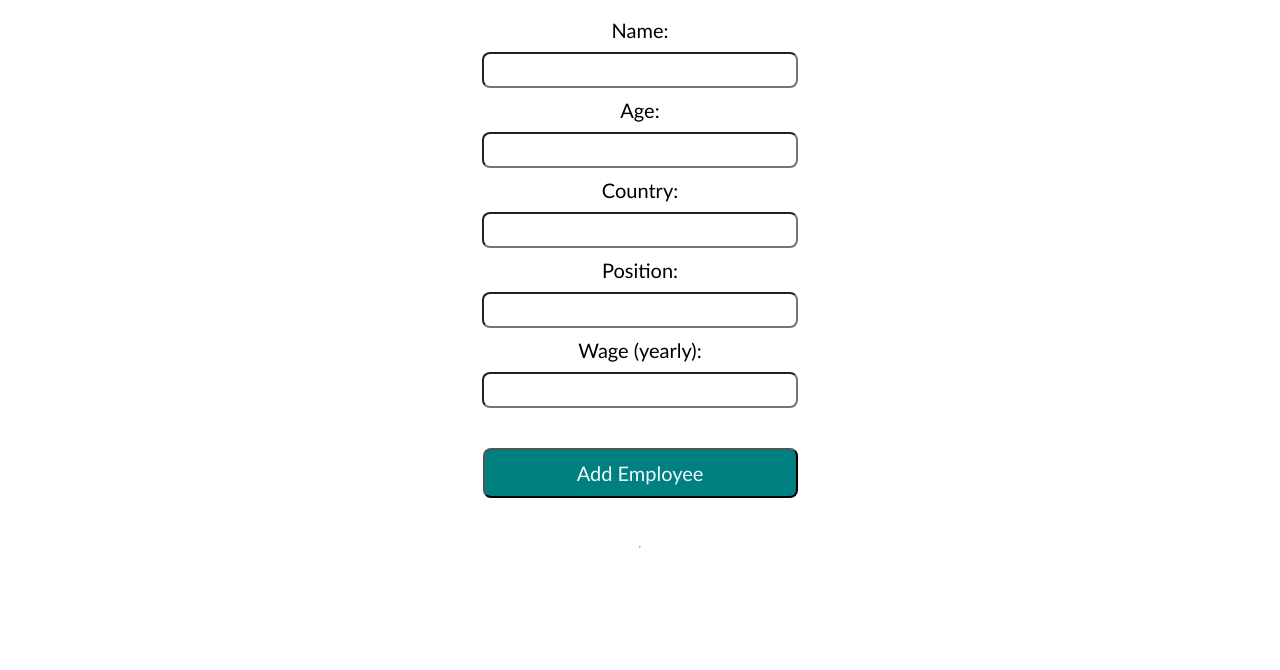
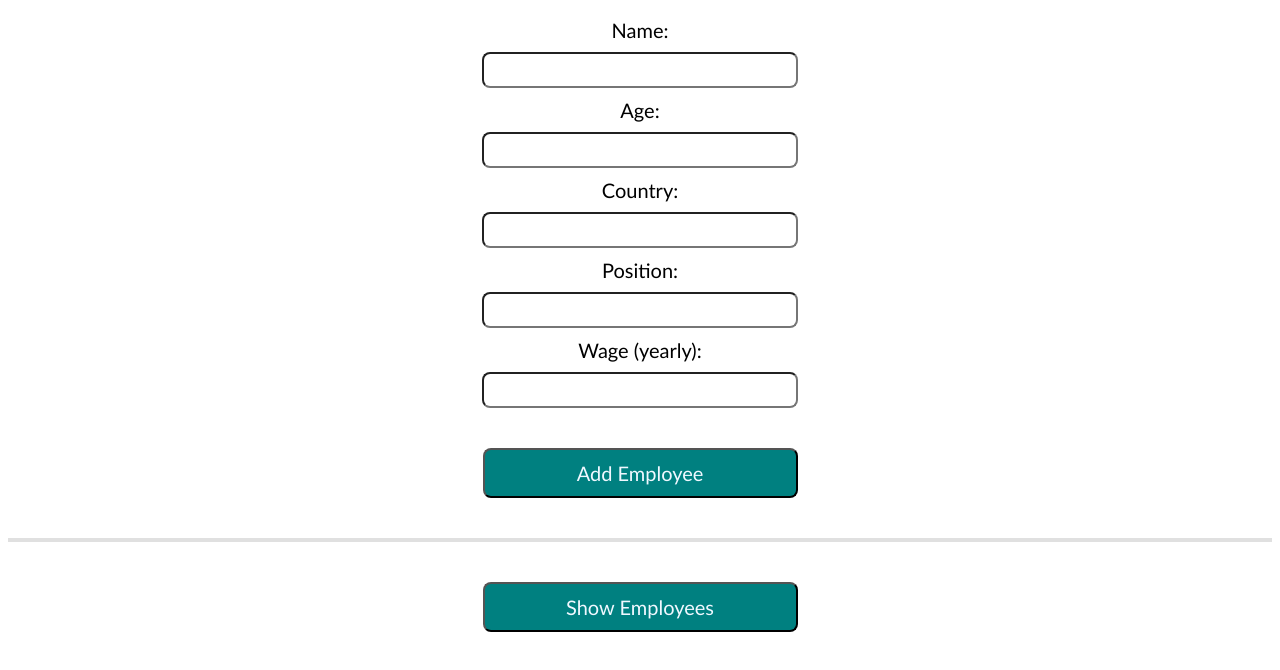
Before and after one commit to blksmth1725/SqlSimpleCrud, a React (Create React App) app in the folder client/: page / in a window 1280 px wide. Shown: the top 670 px of the page. Built offline with nearby package versions, Linux system fonts and the light colour scheme.

Commit message:
Add button to display empolyees in data base

```diff
--- a/client/src/App.css
+++ b/client/src/App.css
@@ -28,7 +28,7 @@
   border-radius: 8px;
 }
 
-.information button {
+button {
   width: 315px;
   height: 50px;
   border-radius: 8px;
@@ -40,6 +40,12 @@
   color: aliceblue;
 }
 
-.information button:hover {
+button:hover {
   cursor: pointer;
 }
+
+.employee {
+  display: flex;
+  flex-direction: column;
+  align-items: center;
+}
--- a/client/src/App.js
+++ b/client/src/App.js
@@ -1,5 +1,6 @@
 import { useState } from "react";
 import "./App.css";
+import Divider from "@material-ui/core/Divider";
 
 import Axios from "axios";
 
@@ -72,7 +73,14 @@ function App() {
         />
         <button onClick={addInfo}>Add Employee</button>
       </div>
-      <hr />
+      <Divider />
+      <Divider />
+      <Divider />
+      <Divider />
+
+      <div className="employee">
+        <button>Show Employees</button>
+      </div>
     </div>
   );
 }
```
